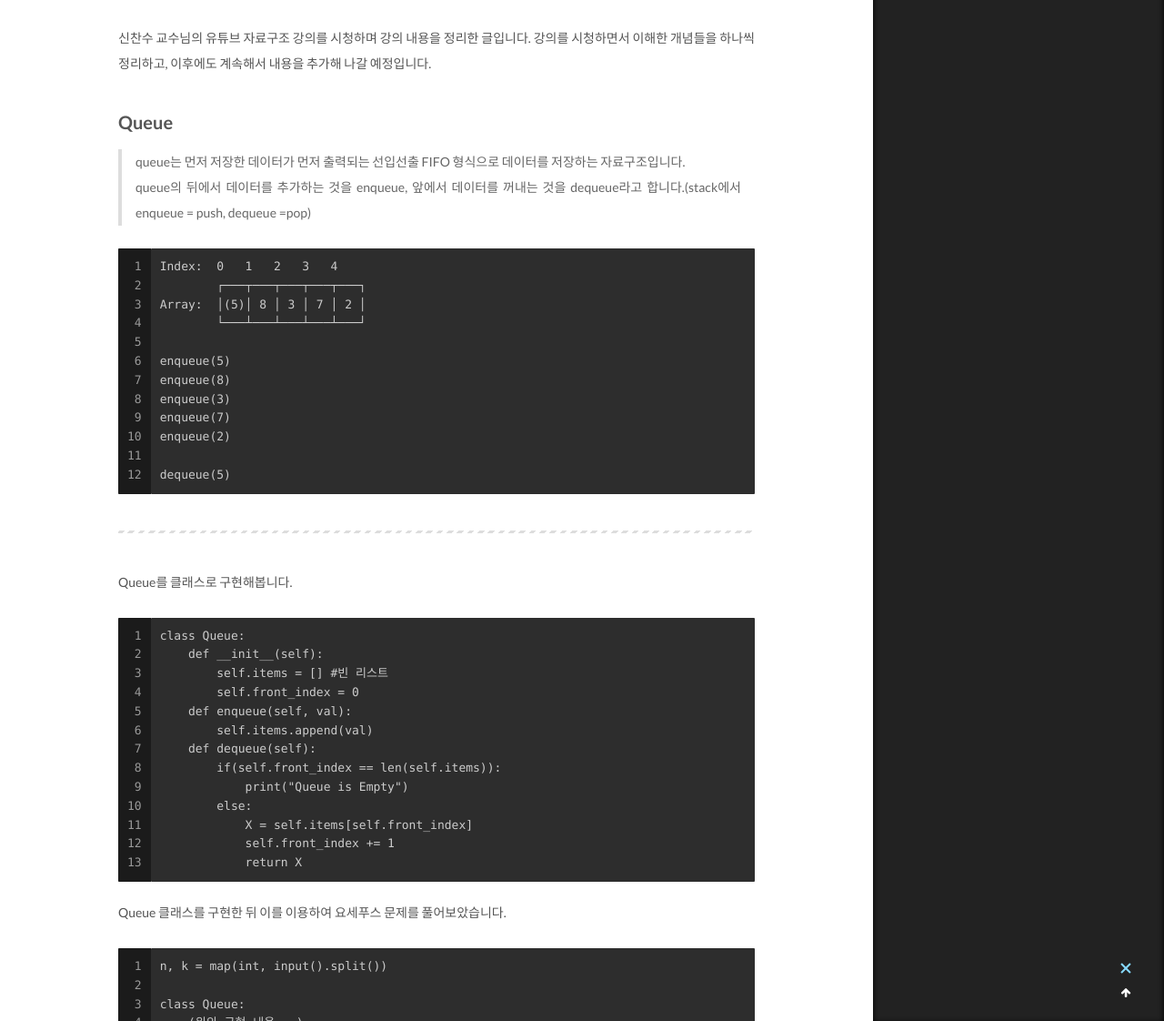
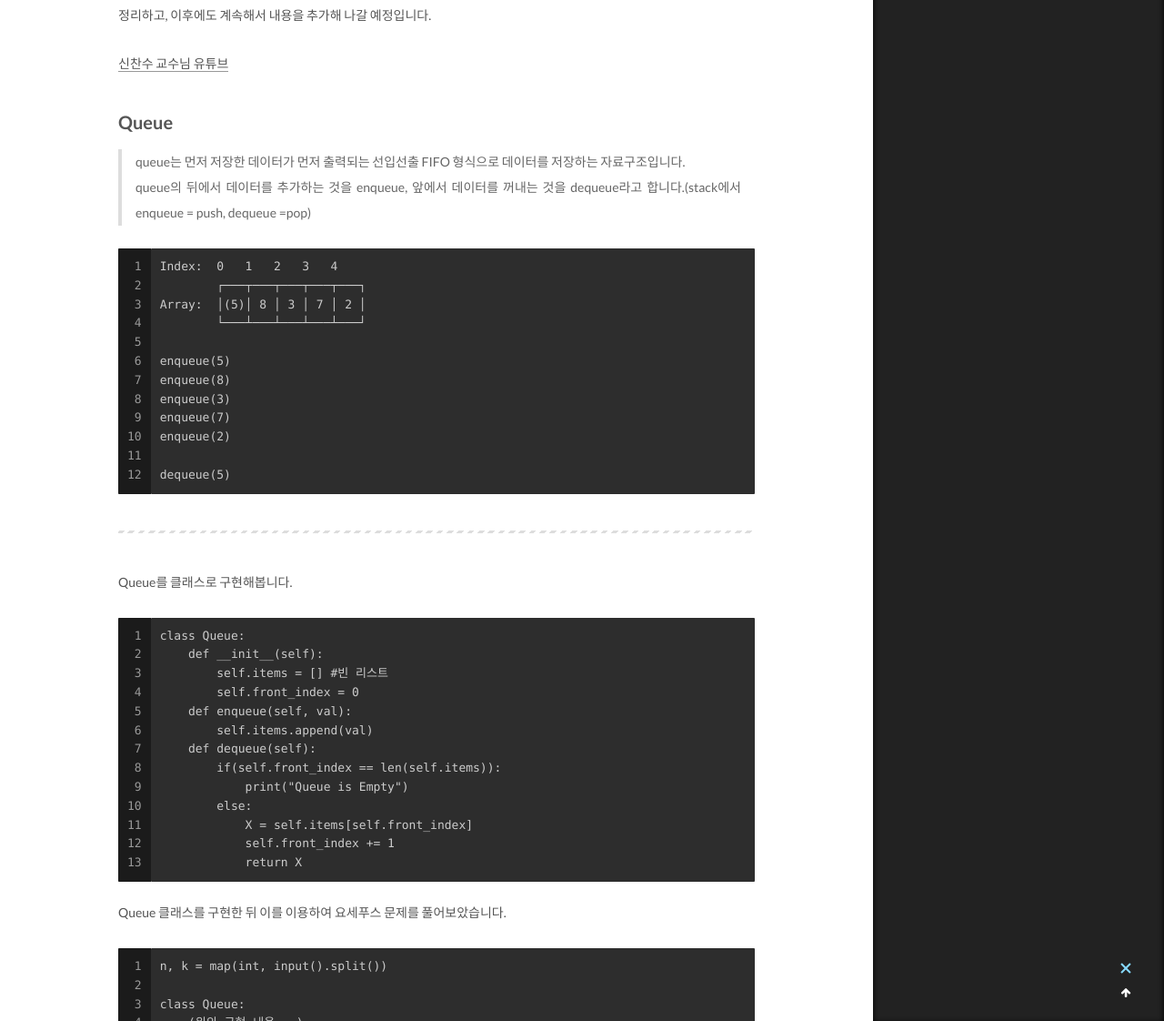
Before and after one commit to billihazero/billihazero.github.io, a Jekyll site: the page built from _posts/CS/2026-01-08-Data-Structure.md, in a window 1280 px wide and 1400 px high, scrolled down 556 px. Shown: the part 278-1400 px from the top of the window at 91% size. Built offline with Jekyll 4.4.1, drawn with Linux system fonts in a browser that asks for light colours; comment, search, counter and statistics services are not loaded; some of the changed text lies outside the part shown.

Commit message:
fix: 문단 순서 수정

```diff
--- a/_posts/CS/2026-01-08-Data-Structure.md
+++ b/_posts/CS/2026-01-08-Data-Structure.md
@@ -12,9 +12,9 @@ photos:
   - 주소
 ---
 
+신찬수 교수님의 유튜브 자료구조 강의를 시청하며 강의 내용을 정리한 글입니다. 강의를 시청하면서 이해한 개념들을 하나씩 정리하고, 이후에도 계속해서 내용을 추가해 나갈 예정입니다.
+
 [신찬수 교수님 유튜브](https://www.youtube.com/watch?v=PIidtIBCjEg&list=PLsMufJgu5933ZkBCHS7bQTx0bncjwi4PK)
-
-신찬수 교수님의 유튜브 자료구조 강의를 시청하며 강의 내용을 정리한 글입니다. 강의를 시청하면서 이해한 개념들을 하나씩 정리하고, 이후에도 계속해서 내용을 추가해 나갈 예정입니다.
 
 ## Queue
 
```
